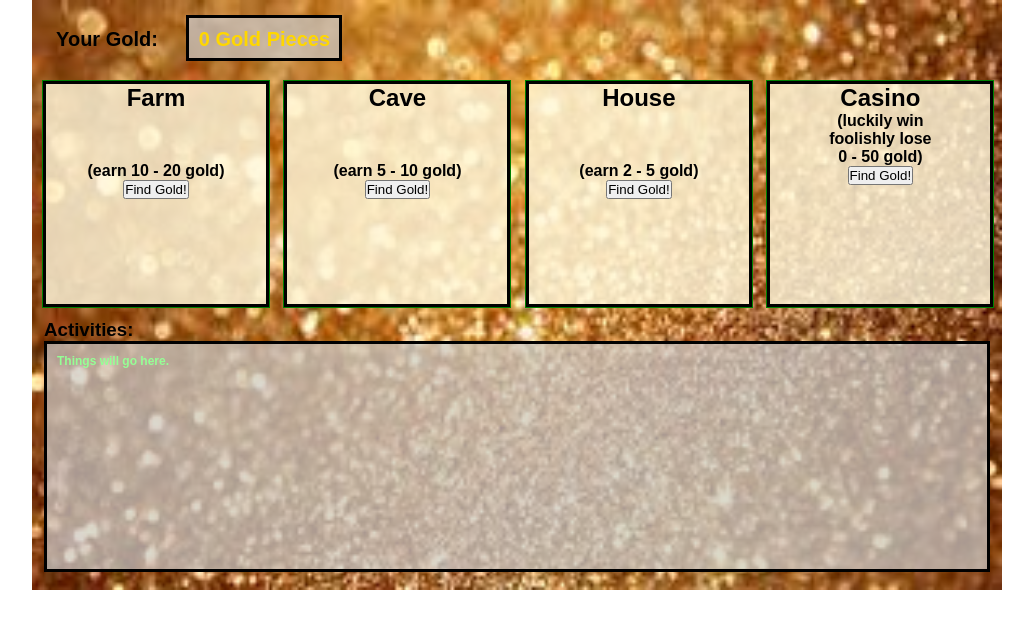
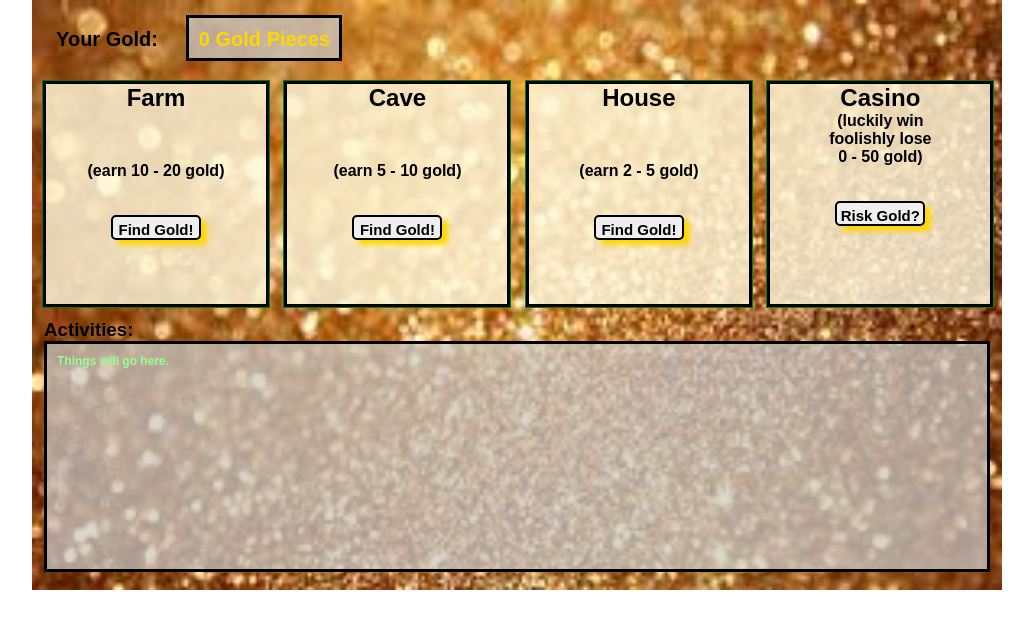
Before and after one commit to Ballycyrk/NinjaGold, a Flask app: page / in a window 1280 px wide. Shown: the top 629 px of the page, without its empty margins (123-1156 px from the left). Run offline with Flask 2, Linux system fonts and the light colour scheme; some libraries are stand-ins or nearby versions.

Commit message:
add random gold generator

```diff
--- a/Static/CSS/style.css
+++ b/Static/CSS/style.css
@@ -57,6 +57,18 @@
   font-size: 12px;
 }
 
+.btn  {
+  width: 90px;
+  height: 25px;
+  margin-top: 35px;
+  padding-top: 3px;
+  border: 2px solid black;
+  border-radius: 5px;
+  box-shadow: 6px 5px 5px gold;
+  font-size: 15px;
+  font-weight: bold;
+}
+
 h4 {
   display: inline-block;
   width: 150px;
--- a/Templates/index.html
+++ b/Templates/index.html
@@ -18,13 +18,13 @@
     <div id="container">
       <div id="gold">
         <h4>Your Gold:</h4>
-        <h4 class='feedback'>0 Gold Pieces</h4>
+        <h4 class='feedback'>{{ session['gold'] }} Gold Pieces</h4>
       </div>
       <div>
         <div class="location">
           <h2>Farm</h2>
           <p class='safe'>(earn 10 - 20 gold)</p>
-          <form activity='/' method='post'>
+          <form action='/process_money' method='post'>
             <input type='hidden' name='place' value='farm'>
             <input class='btn' type='submit' value='Find Gold!'>
           </form>
@@ -32,7 +32,7 @@
         <div class="location">
           <h2>Cave</h2>
           <p class='safe'>(earn 5 - 10 gold)</p>
-          <form activity='/' method='post'>
+          <form action='/process_money' method='post'>
             <input type='hidden' name='place' value='cave'>
             <input class='btn' type='submit' value='Find Gold!'>
           </form>
@@ -40,7 +40,7 @@
         <div class="location">
           <h2>House</h2>
           <p class='safe'>(earn 2 - 5 gold)</p>
-          <form activity='/' method='post'>
+          <form action='/process_money' method='post'>
             <input type='hidden' name='place' value='house'>
             <input class='btn' type='submit' value='Find Gold!'>
           </form>
@@ -50,9 +50,9 @@
           <p>(luckily win</p>
           <p>foolishly lose</p>
           <p> 0 - 50 gold)</p>
-          <form activity='/' method='post'>
+          <form action='/process_money' method='post'>
             <input type='hidden' name='place' value='casino'>
-            <input class='btn' type='submit' value='Find Gold!'>
+            <input class='btn' type='submit' value='Risk Gold?'>
           </form>
         </div>
       </div>
--- a/server.py
+++ b/server.py
@@ -4,5 +4,21 @@ app = Flask(__name__)
 app.secret_key = "AineLucia"
 @app.route('/')
 def index():
+  try:
+    session['gold']
+  except:
+    session['gold'] = 0
+  print 'Back again'
+  return render_template('index.html')
+@app.route('/process_money', methods=['POST'])
+def gold():
+  if request.form['place'] == 'farm':
+    session['gold'] += random.randrange(10,21)
+  elif request.form['place'] == 'cave':
+    session['gold'] += random.randrange(5,11)
+  elif request.form['place'] == 'house':
+    session['gold'] += random.randrange(2,6)
+  else:
+    session['gold'] += random.randrange(-50,51)
   return render_template('index.html')
 app.run(debug=True)
```
